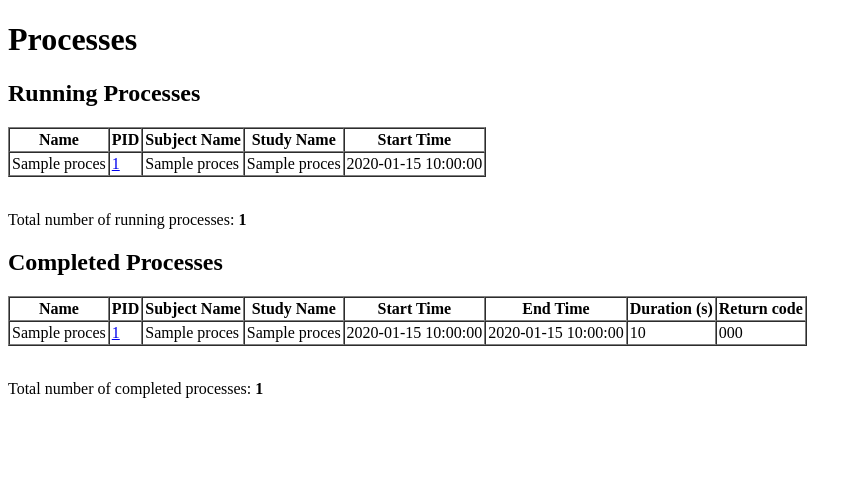
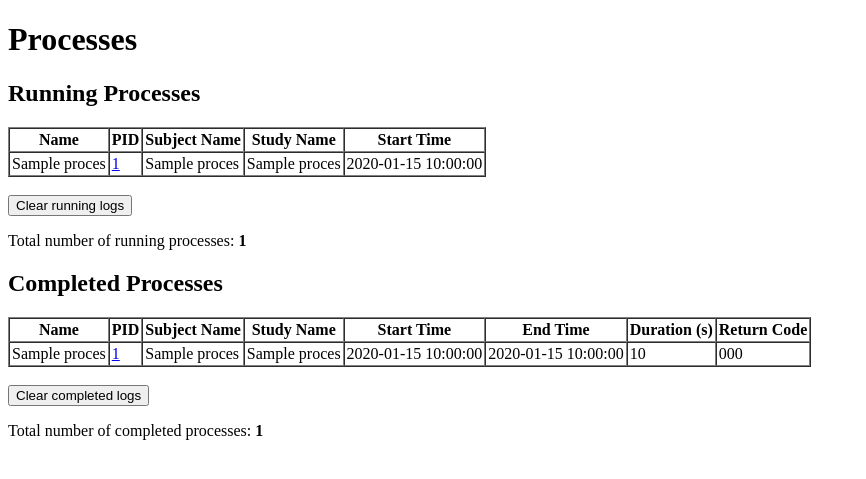
Before and after one commit to patbolan/slug, a Flask app: template templates/processes.html in a window 1280 px wide. Shown: the part 26-505 px from the top of the page, without its empty margins (0-866 px from the left). Run offline with Flask 3, Linux system fonts and the light colour scheme; the template is opened without the code that fills it: most values are stand-ins (such as "Sample title", 1, 10 or a date in 2020).

Commit message:
Fixed jstree, added clear logs

```diff
--- a/app.py
+++ b/app.py
@@ -29,6 +29,7 @@ import numpy as np
 from matplotlib import pyplot as plt
 from io import BytesIO
 import base64
+import shutil  # Add this import for removing directories
 
 app = Flask(__name__)
 
@@ -442,5 +443,34 @@ def process_info(pid):
                            process_info=process_info,
                            file_tree=file_tree)
 
+@app.route('/clear-running-logs', methods=['POST'])
+def clear_running_logs():
+    process_manager = ProcessManager()
+    running_folder = process_manager.running_folder
+
+    # Delete all folders under the running folder
+    for folder_name in os.listdir(running_folder):
+        folder_path = os.path.join(running_folder, folder_name)
+        if os.path.isdir(folder_path):
+            shutil.rmtree(folder_path)
+            print(f"Deleted folder: {folder_path}")
+
+    return redirect(url_for('processes'))
+
+
+@app.route('/clear-completed-logs', methods=['POST'])
+def clear_completed_logs():
+    process_manager = ProcessManager()
+    completed_folder = process_manager.completed_folder
+
+    # Delete all folders under the completed folder
+    for folder_name in os.listdir(completed_folder):
+        folder_path = os.path.join(completed_folder, folder_name)
+        if os.path.isdir(folder_path):
+            shutil.rmtree(folder_path)
+            print(f"Deleted folder: {folder_path}")
+
+    return redirect(url_for('processes'))
+
 if __name__ == '__main__':
     app.run(host='0.0.0.0', port=5000)  # Run on all interfaces at port 5000
--- a/templates/processes.html
+++ b/templates/processes.html
@@ -36,6 +36,9 @@
         </tbody>
     </table>
     <br>
+    <form action="{{ url_for('clear_running_logs') }}" method="POST">
+        <button type="submit">Clear running logs</button>
+    </form>
     <p>Total number of running processes: <b>{{ running_processes|length }}</b></p>
 
     <h2>Completed Processes</h2>
@@ -49,7 +52,7 @@
                 <th>Start Time</th>
                 <th>End Time</th>
                 <th>Duration (s)</th>
-                <th>Return code</th>
+                <th>Return Code</th>
             </tr>
         </thead>
         <tbody>
@@ -68,6 +71,10 @@
         </tbody>
     </table>
     <br>
+    <form action="{{ url_for('clear_completed_logs') }}" method="POST">
+        <button type="submit">Clear completed logs</button>
+    </form>
     <p>Total number of completed processes: <b>{{ completed_processes|length }}</b></p>
+
 </body>
 </html>
```
Also changed, not shown: templates/process.html (+11 -2 lines).
